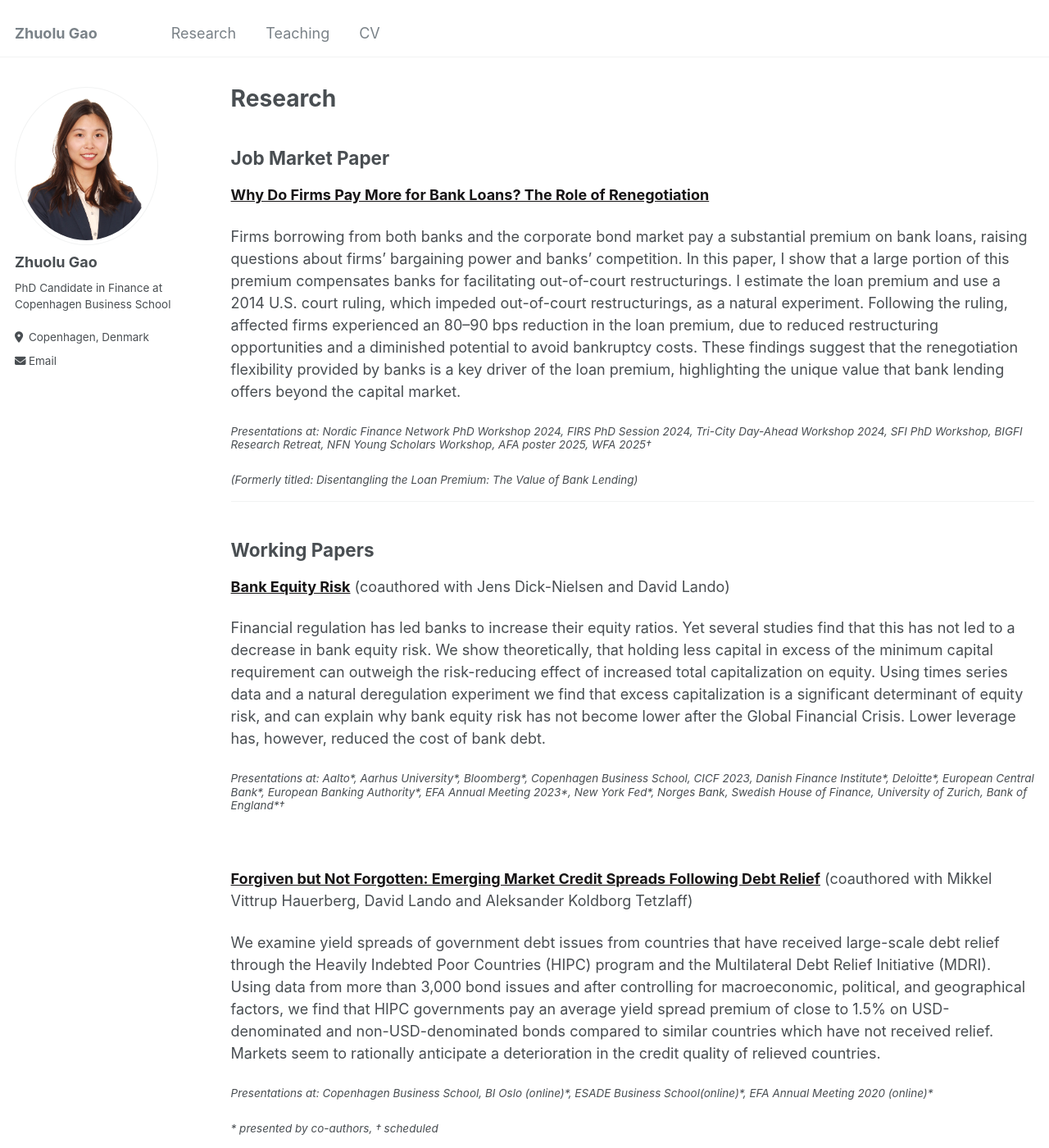
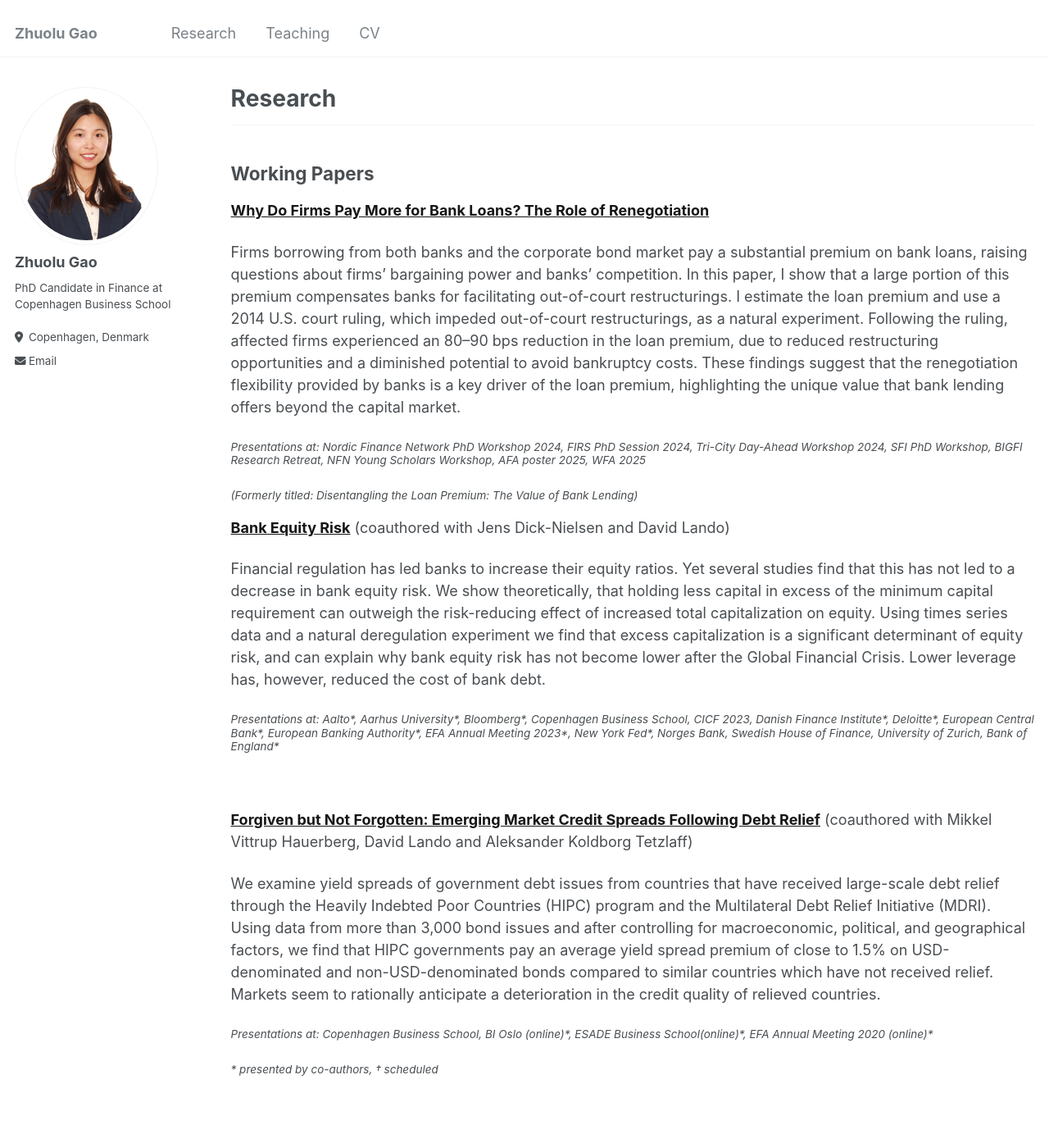
Before and after one commit to zhuolugao/zhuolugao.github.io, a Jekyll site: the page built from _pages/research.md, in a window 1280 px wide and 1400 px high. Shown: the whole window at 82% size. Built offline with Jekyll 4.4.1, drawn with Linux system fonts in a browser that asks for light colours.

Commit message:
Update research.md

```diff
--- a/_pages/research.md
+++ b/_pages/research.md
@@ -12,27 +12,28 @@ author_profile: true
 {% include base_path %}
 
 
-## Job Market Paper
 
+
+
+
+---
+
+## Working Papers
 [**Why Do Firms Pay More for Bank Loans? The Role of Renegotiation**](/files/JMP_ZhuoluGao.pdf)
 
 Firms borrowing from both banks and the corporate bond market pay a substantial premium on bank loans, raising questions about firms' bargaining power and banks' competition. In this paper, I show that a large portion of this premium compensates banks for facilitating out-of-court restructurings. I estimate the loan premium and use a 2014 U.S. court ruling, which impeded out-of-court restructurings, as a natural experiment. Following the ruling, affected firms experienced an 80–90 bps reduction in the loan premium, due to reduced restructuring opportunities and a diminished potential to avoid bankruptcy costs. These findings suggest that the renegotiation flexibility provided by banks is a key driver of the loan premium, highlighting the unique value that bank lending offers beyond the capital market.
 
 
-#### *Presentations at: Nordic Finance Network PhD Workshop 2024, FIRS PhD Session 2024, Tri-City Day-Ahead Workshop 2024, SFI PhD Workshop, BIGFI Research Retreat, NFN Young Scholars Workshop, AFA poster 2025, WFA 2025†*
+#### *Presentations at: Nordic Finance Network PhD Workshop 2024, FIRS PhD Session 2024, Tri-City Day-Ahead Workshop 2024, SFI PhD Workshop, BIGFI Research Retreat, NFN Young Scholars Workshop, AFA poster 2025, WFA 2025*
 
 #### *(Formerly titled: Disentangling the Loan Premium: The Value of Bank Lending)*
 
-
----
-
-## Working Papers
 
 [**Bank Equity Risk**](https://papers.ssrn.com/sol3/papers.cfm?abstract_id=4345088) (coauthored with Jens Dick-Nielsen and David Lando)
 
 Financial regulation has led banks to increase their equity ratios. Yet several studies find that this has not led to a decrease in bank equity risk. We show theoretically, that holding less capital in excess of the minimum capital requirement can outweigh the risk-reducing effect of increased total capitalization on equity. Using times series data and a natural deregulation experiment we find that excess capitalization is a significant determinant of equity risk, and can explain why bank equity risk has not become lower after the Global Financial Crisis. Lower leverage has, however, reduced the cost of bank debt.
 
-#### *Presentations at: Aalto\*, Aarhus University\*, Bloomberg\*, Copenhagen Business School, CICF 2023, Danish Finance Institute\*, Deloitte\*, European Central Bank\*, European Banking Authority\*, EFA Annual Meeting 2023\*, New York Fed\*, Norges Bank, Swedish House of Finance, University of Zurich, Bank of England\*†*
+#### *Presentations at: Aalto\*, Aarhus University\*, Bloomberg\*, Copenhagen Business School, CICF 2023, Danish Finance Institute\*, Deloitte\*, European Central Bank\*, European Banking Authority\*, EFA Annual Meeting 2023\*, New York Fed\*, Norges Bank, Swedish House of Finance, University of Zurich, Bank of England\**
 
 
 <br/>
```
